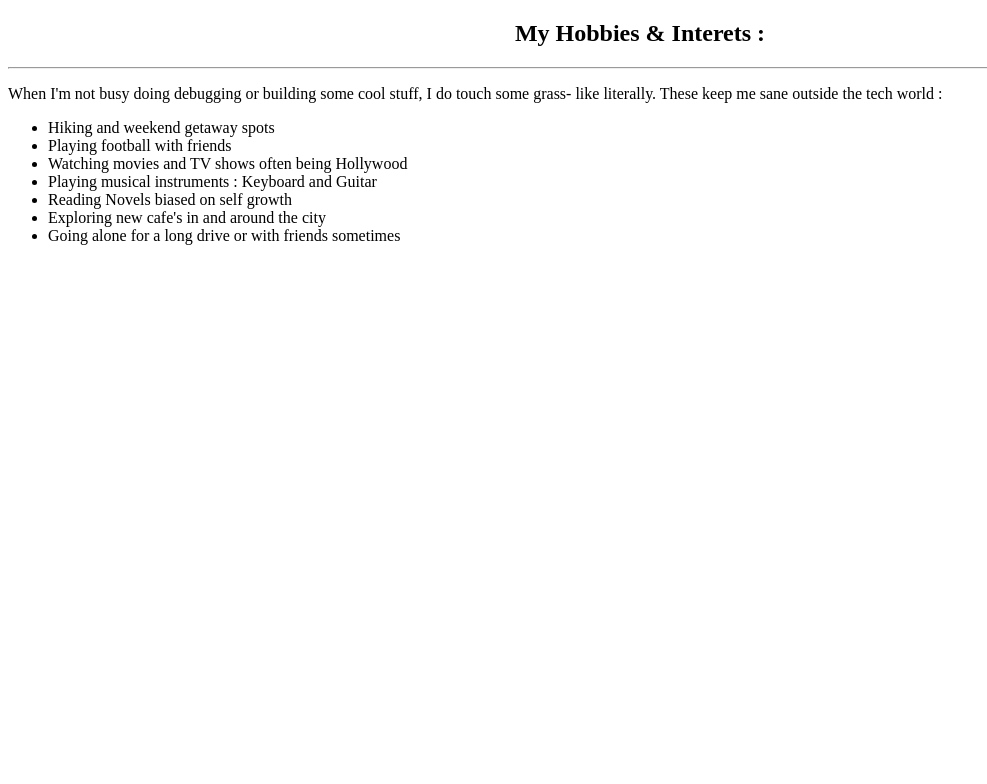
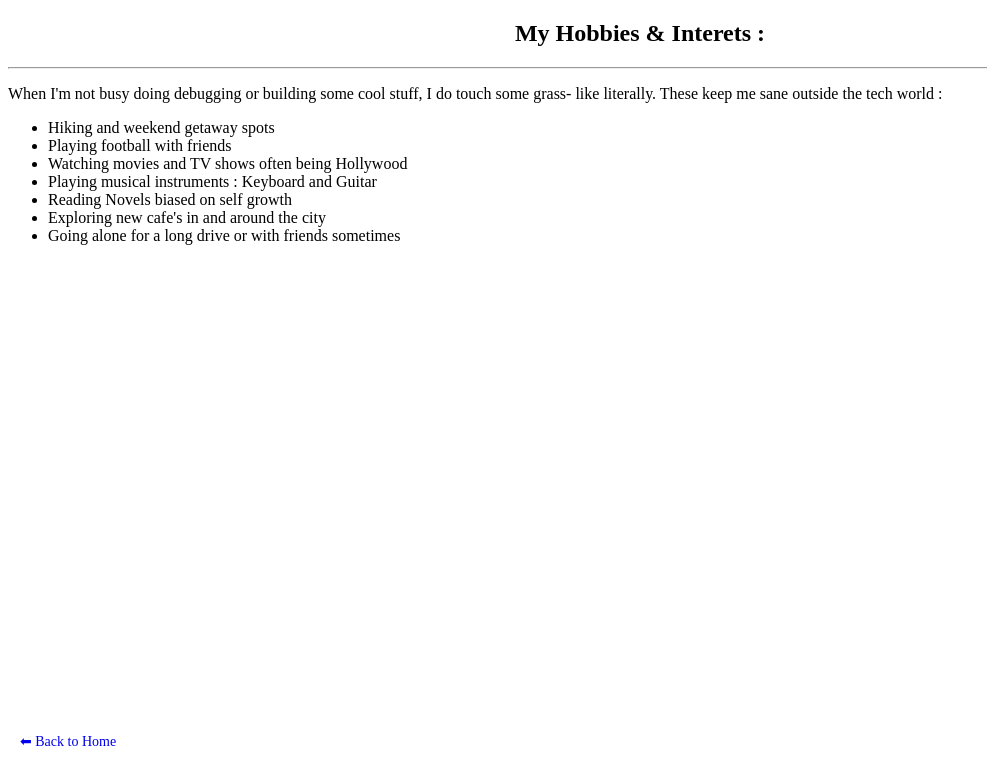
Before and after one commit to AdithyaS25/HTML-Portfolio, a plain HTML site: page public/hobbies.html in a window 1280 px wide. Shown: the whole page, without its empty margins (0-987 px from the left). Drawn offline with Linux system fonts and the light colour scheme.

Commit message:
Updated reverting back to home page button

```diff
--- a/public/hobbies.html
+++ b/public/hobbies.html
@@ -22,5 +22,6 @@
     <li>Exploring new cafe's in and around the city</li>
     <li>Going alone for a long drive or with friends sometimes</li>
 </ul>
+<a href="../index.html" style="position: fixed; bottom: 50px; left: 20px; text-decoration: none; font-size: 14px;">⬅ Back to Home</a>
 </body>
 </html>
```
